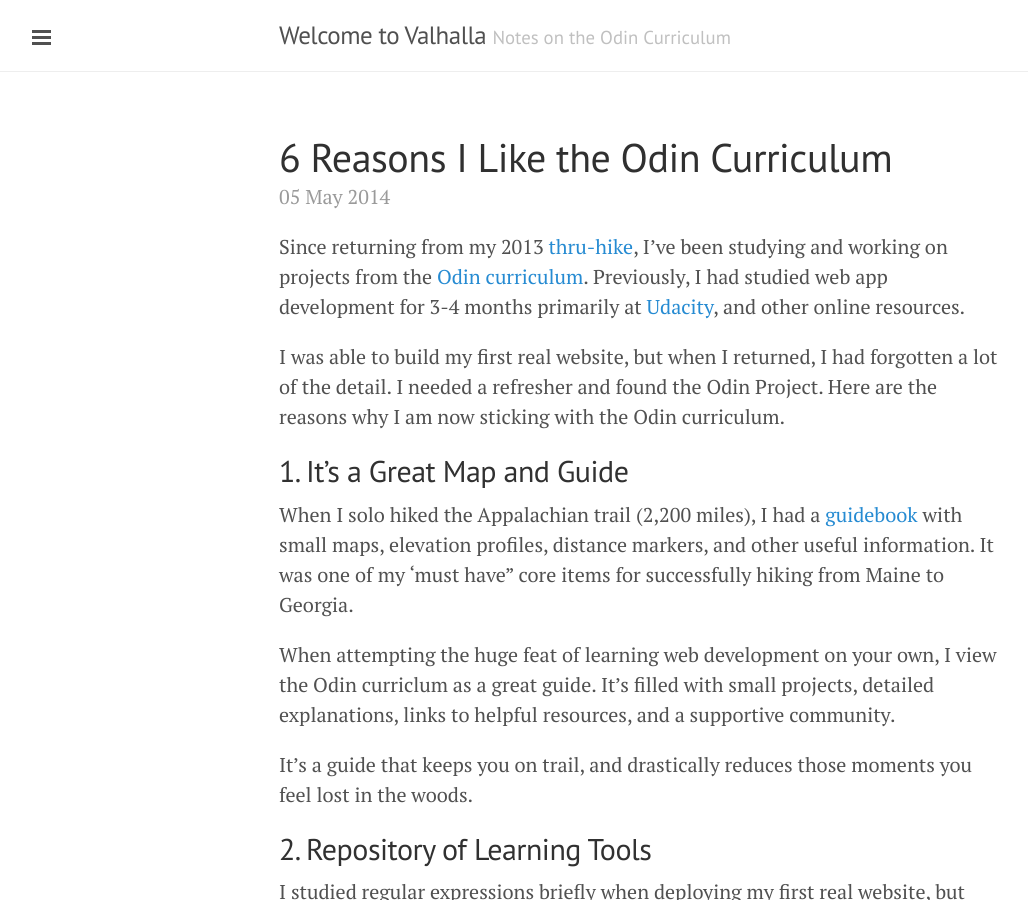
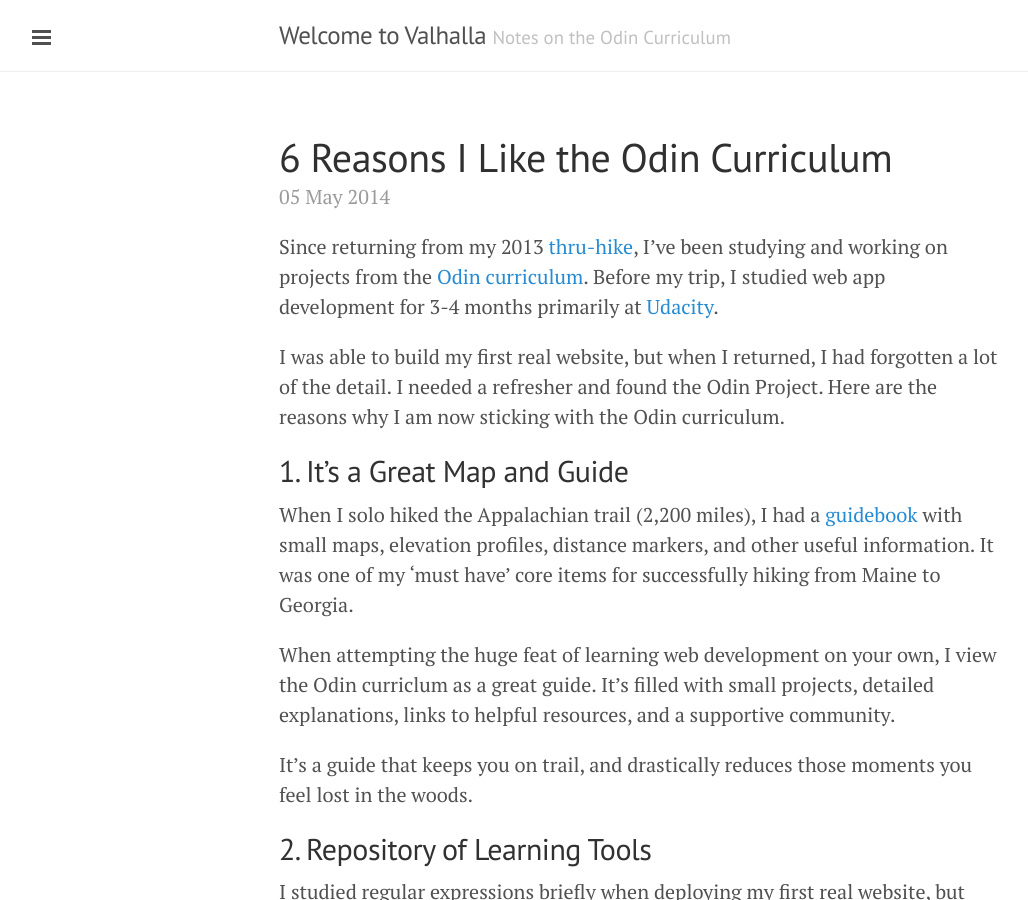
Before and after one commit to Jberczel/jberczel.github.io, a Jekyll site: the page built from _posts/2014-05-05-why-i-like-odin.md, in a window 1280 px wide and 900 px high. Shown: the whole window, without its empty margins (1-1029 px from the left). Built offline with Jekyll 4.4.1, drawn with Linux system fonts in a browser that asks for light colours; Markdown is read by kramdown in place of the engine named in the settings; comment, search, counter and statistics services are not loaded.

Commit message:
Edit post

```diff
--- a/_posts/2014-05-05-why-i-like-odin.md
+++ b/_posts/2014-05-05-why-i-like-odin.md
@@ -5,14 +5,14 @@
 permalink: why-i-like-odin
 ---
 
-Since returning from my 2013 [thru-hike](http://www.atjindo.com), I've been studying and working on projects from the [Odin curriculum](http://www.theodinproject.com/courses). Previously, I had studied web app development for 3-4 months primarily at [Udacity](https://www.udacity.com/), and other online resources.
+Since returning from my 2013 [thru-hike](http://www.atjindo.com), I've been studying and working on projects from the [Odin curriculum](http://www.theodinproject.com/courses). Before my trip, I studied web app development for 3-4 months primarily at [Udacity](https://www.udacity.com/).
 
  I was able to build my first real website, but when I returned, I had forgotten a lot of the detail. I needed a refresher and found the Odin Project. Here are the reasons why I am now sticking with the Odin curriculum.
 
 <!--more-->
 
 ##1. It's a Great Map and Guide
-When I solo hiked the Appalachian trail (2,200 miles), I had a [guidebook](http://www.amazon.com/The-A-T-Guide-Southbound-2013/dp/0982980833/ref=sr_1_2?ie=UTF8&qid=1399332731&sr=8-2&keywords=awol+guide+southbound) with small maps, elevation profiles, distance markers, and other useful information. It was one of my 'must have" core items for successfully hiking from Maine to Georgia.
+When I solo hiked the Appalachian trail (2,200 miles), I had a [guidebook](http://www.amazon.com/The-A-T-Guide-Southbound-2013/dp/0982980833/ref=sr_1_2?ie=UTF8&qid=1399332731&sr=8-2&keywords=awol+guide+southbound) with small maps, elevation profiles, distance markers, and other useful information. It was one of my 'must have' core items for successfully hiking from Maine to Georgia.
 
 When attempting the huge feat of learning web development on your own, I view the Odin curriclum as a great guide. It's filled with small projects, detailed explanations, links to helpful resources, and a supportive community.
 
```
